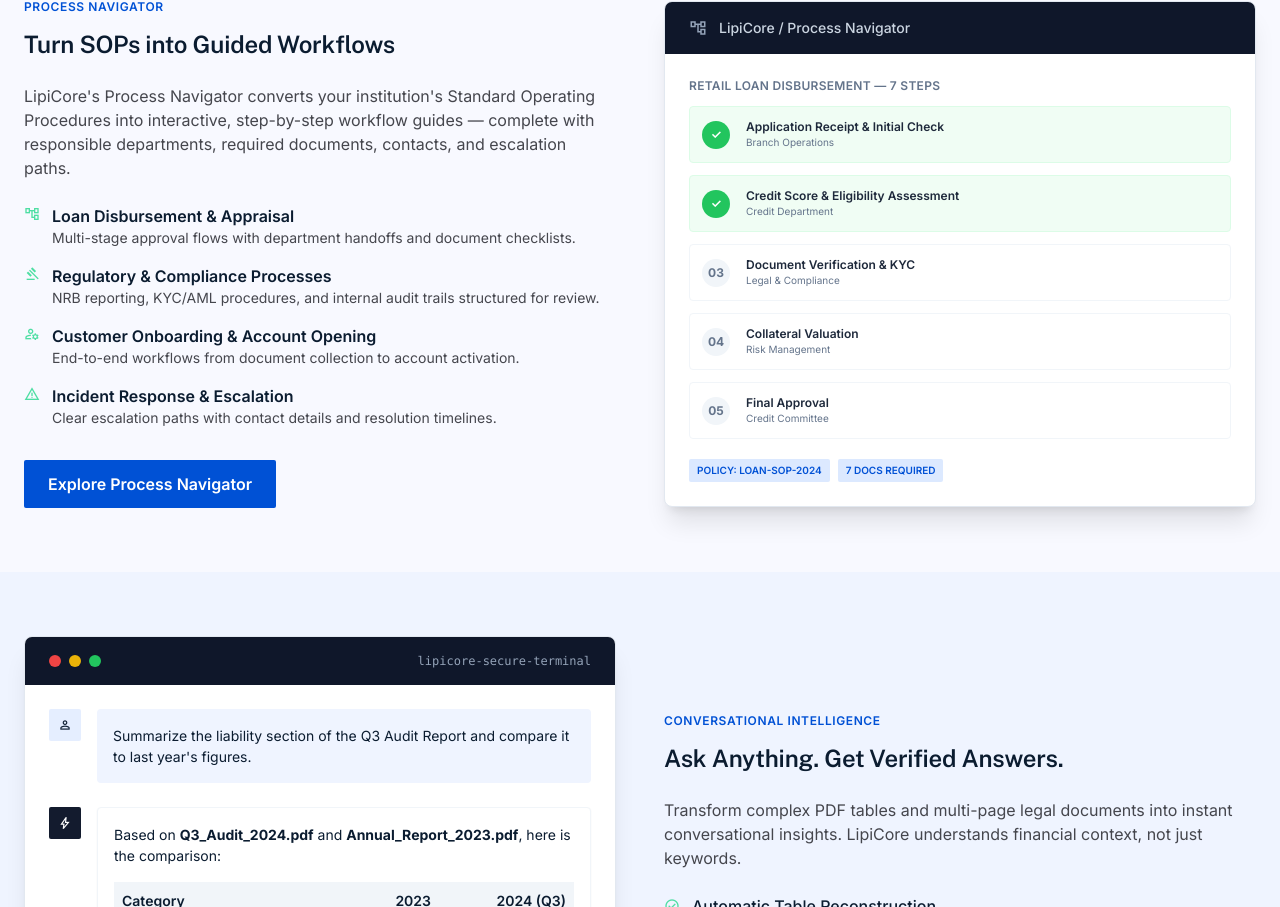
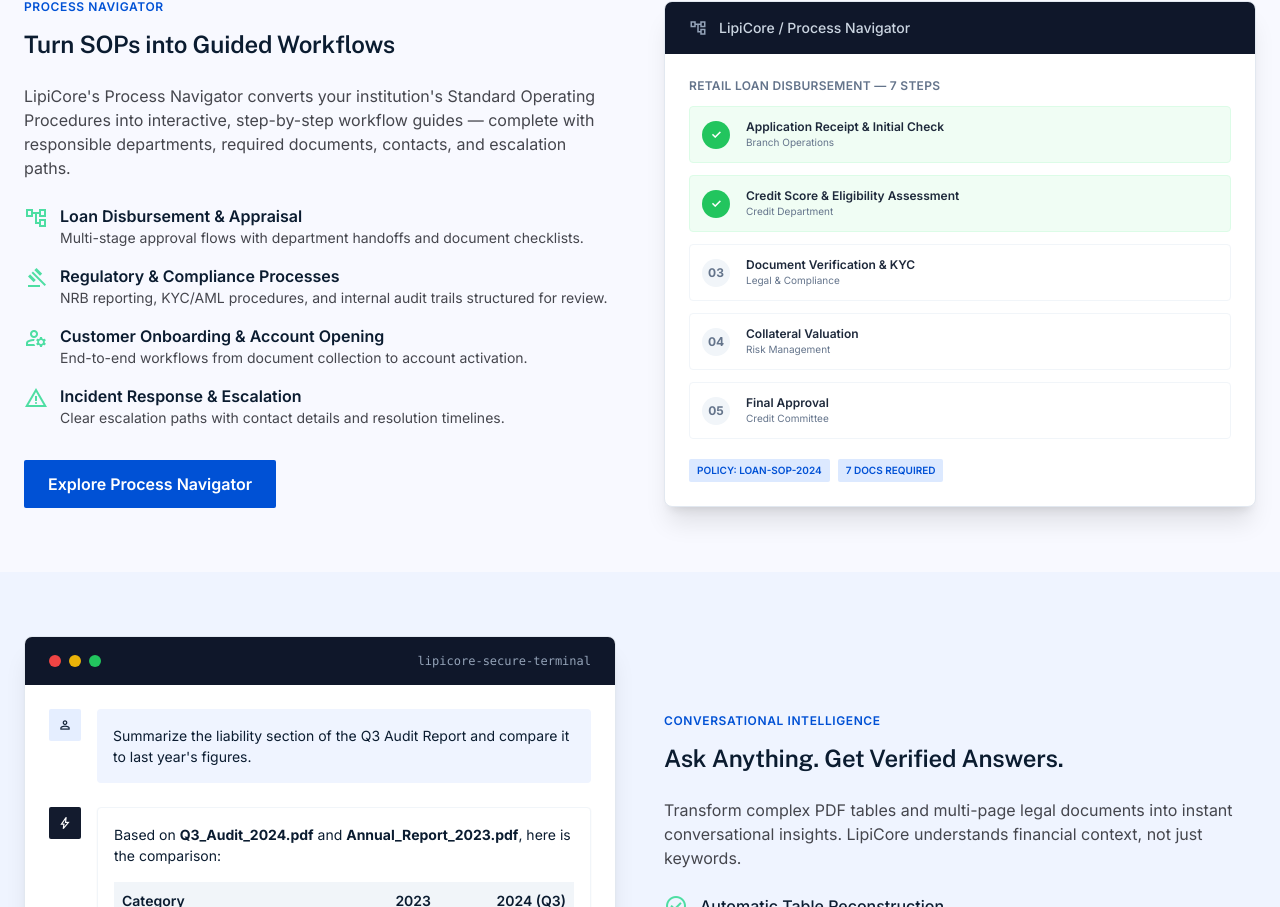
Before and after one commit to ekduiteen/BankAi, a React (Vite) app in the folder frontend/: page / in a window 1280 px wide. Shown: the part 1893-2800 px from the top of the page. Built offline with nearby package versions, Linux system fonts and the light colour scheme; no server answers.

Commit message:
Fix Material Symbols font loading - use display:block and improve fallback chain

```diff
--- a/frontend/index.html
+++ b/frontend/index.html
@@ -7,8 +7,9 @@
     <title>BankAi — Enterprise Intelligence</title>
     <link rel="preconnect" href="https://fonts.googleapis.com" />
     <link rel="preconnect" href="https://fonts.gstatic.com" crossorigin />
+    <link rel="preload" as="style" href="https://fonts.googleapis.com/css2?family=Material+Symbols+Outlined:opsz,wght,FILL,GRAD@20..48,100..700,0..1,-50..200&display=block" />
     <link
-      href="https://fonts.googleapis.com/css2?family=Public+Sans:wght@400;500;600;700;800;900&family=Inter:wght@400;500;600;700&family=Material+Symbols+Outlined:opsz,wght,FILL,GRAD@20..48,100..700,0..1,-50..200&display=swap"
+      href="https://fonts.googleapis.com/css2?family=Public+Sans:wght@400;500;600;700;800;900&family=Inter:wght@400;500;600;700&family=Material+Symbols+Outlined:opsz,wght,FILL,GRAD@20..48,100..700,0..1,-50..200&display=block"
       rel="stylesheet"
     />
   </head>
--- a/frontend/src/index.css
+++ b/frontend/src/index.css
@@ -14,15 +14,21 @@
 
   /* Material Symbols icon font */
   .material-symbols-outlined {
-    font-family: 'Material Symbols Outlined';
-    font-variation-settings: 'FILL' 0, 'wght' 400, 'GRAD' 0, 'opsz' 24;
-    font-feature-settings: 'liga';
+    font-family: 'Material Symbols Outlined', 'Material Icons', sans-serif;
+    font-weight: 400;
+    font-style: normal;
+    font-size: 24px;
+    line-height: 1;
+    letter-spacing: normal;
+    text-transform: none;
     display: inline-block;
     vertical-align: middle;
     user-select: none;
-    font-size: inherit;
     text-rendering: optimizeLegibility;
     -webkit-font-smoothing: antialiased;
+    -moz-osx-font-smoothing: grayscale;
+    font-feature-settings: 'liga' 1;
+    font-variation-settings: 'FILL' 0, 'wght' 400, 'GRAD' 0, 'opsz' 24;
   }
 
   /* Slim scrollbar */
```
